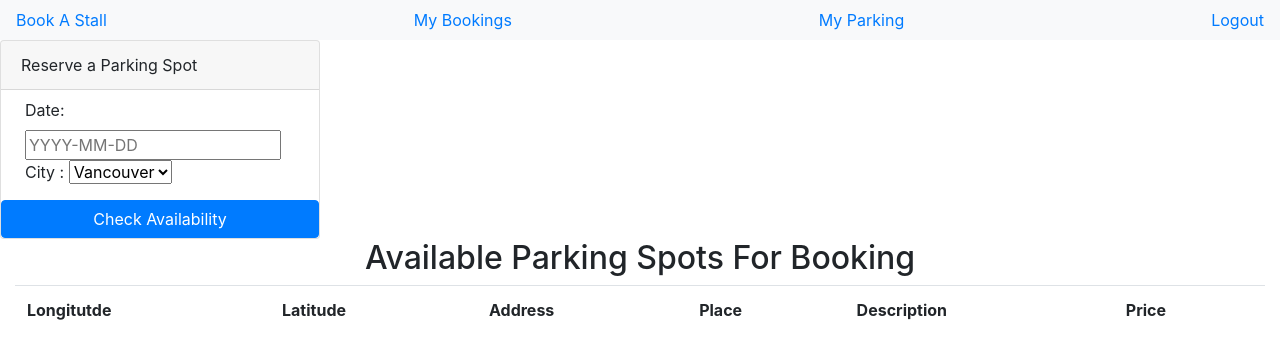
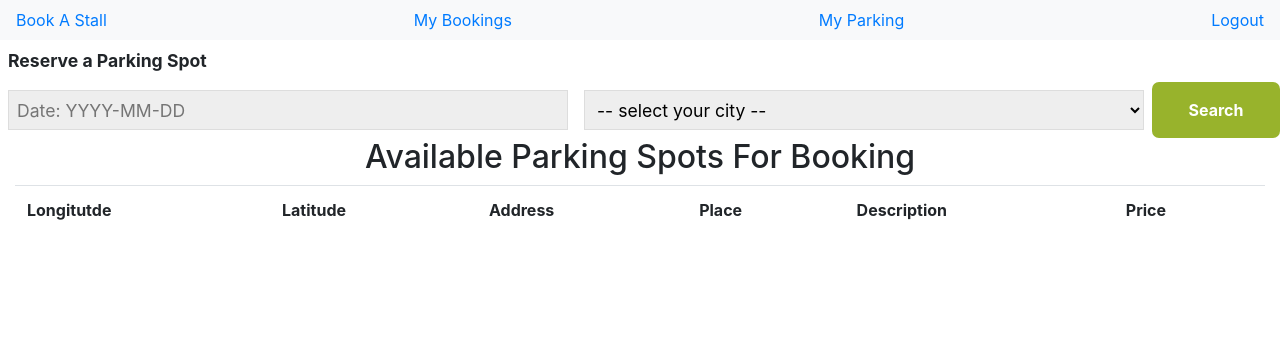
Before and after one commit to MeganSorenson/Beeno, a plain HTML site: page frontend/pages/booking.html in a window 1280 px wide. Drawn offline with nearby package versions, Linux system fonts and the light colour scheme.

Commit message:
front end fun
added formatting for add_parking / booking / pages_main

```diff
--- a/frontend/pages/booking.html
+++ b/frontend/pages/booking.html
@@ -5,6 +5,7 @@
   <meta charset="UTF-8">
   <meta http-equiv="X-UA-Compatible" content="IE=edge">
   <meta name="viewport" content="width=device-width, initial-scale=1.0">
+  <link rel="stylesheet" href="pages_main.css">
   <link rel="stylesheet" href="https://cdn.jsdelivr.net/npm/bootstrap@4.3.1/dist/css/bootstrap.min.css"
     integrity="sha384-ggOyR0iXCbMQv3Xipma34MD+dH/1fQ784/j6cY/iJTQUOhcWr7x9JvoRxT2MZw1T" crossorigin="anonymous" />
   <script src="https://ajax.googleapis.com/ajax/libs/jquery/3.3.1/jquery.min.js"></script>
@@ -15,33 +16,22 @@
 
 <body>
   <div id="navbar"></div>
-  <div class="card" style="width: 20rem;">
-    <div class="card-header">
-      Reserve a Parking Spot
+  <div class="data_field_title">Reserve a Parking Spot</div>
+  <div class = "data_field_container">
+    <div class="data_field">
+        <input type="text" class="data_input" id="date" placeholder="Date: YYYY-MM-DD" />
     </div>
-    <div class="d-flex flex-row">
-      <div class="p-2">
-
-      </div>
-      <div class="p-2">
-        <div>
-          <label for="date">Date:</label>
-          <input type="text"  id="date" placeholder="YYYY-MM-DD" />
-        </div>
-        <div>
-          <label for="location">City  : </label>
-          <select name="locations" id="locations">
+    <div class="data_field">
+        <select name="locations" class = "data_input" id="locations">
+          <option value="">-- select your city --</option>
           <option value="Vancouver">Vancouver</option>
           <option value="Surrey">Surrey</option>
           <option value="Burnaby">Burnaby</option>
           <option value="Richmond">Richmond</option>
         </select>
       </div>
+    <button class="card__button" onclick="getBookings()">Search</button>
     </div>
-    </div>
-      <button class="btn btn-primary" onclick="getBookings()">Check Availability</button>
-
-
   </div>
   <div>
   <h2>
--- /dev/null
+++ b/frontend/pages/pages_main.css
@@ -0,0 +1,77 @@
+body{
+    --color-1: #98b32c;
+    --color-1-dark: #74811f;
+    --color-2: #252c6a;
+    --border-radius: 7px;
+}
+
+.data_field_container{
+    display: flex;
+}
+
+.data_field_title{
+    flex: 0.5;
+    width: 100%;
+    padding: 0.5rem;
+    font-weight: bold;
+    font-size: 1.1rem;
+}
+
+.data_field{
+    flex: 1;
+    width: 40%;
+    padding: 0.5rem;
+}
+
+.data_input{
+    display: block;
+    width: 100%;
+    height: 40px;
+    padding: 0.5rem;
+    box-sizing: border-box;
+    border: 1px solid #dddddd;
+    background: #eeeeee;
+    font-size: 1.1rem;
+}
+
+.card__button{
+    width: 10%;
+    padding: 1rem 1rem;
+    font-weight: bold;
+    font-size: 1rem;
+    color: #ffffff;
+    border: none;
+    border-radius: var(--border-radius);
+    background: var(--color-1);
+}
+
+.card__button:hover{
+    background: var(--color-1-dark);
+}
+
+.sidenav {
+    height: auto; /* Full-height: remove this if you want "auto" height */
+    width: 300px; /* Set the width of the sidebar */
+    position: fixed; /* Fixed Sidebar (stay in place on scroll) */
+    z-index: 1; /* Stay on top */
+    bottom: 0; /* Stay at the top */
+    right: 0;
+    --background-color: #111; /* Black */
+    overflow-x: hidden; /* Disable horizontal scroll */
+    padding-top: 20px;
+}
+
+.add__button{
+    width: 50%;
+    padding: 1rem 1rem;
+    font-weight: bold;
+    font-size: 1rem;
+    color: #ffffff;
+    border: none;
+    border-radius: var(--border-radius);
+    background: var(--color-1);
+}
+
+.add__button:hover{
+    background: var(--color-1-dark);
+}
```
Also changed, not shown: frontend/pages/add_parking.html (+14 -37 lines). Lines whose indentation alone changed are shown as unchanged.
